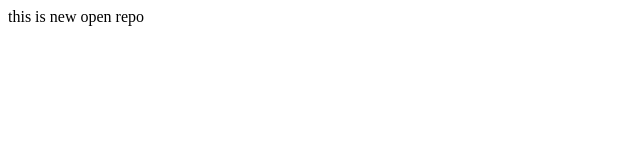
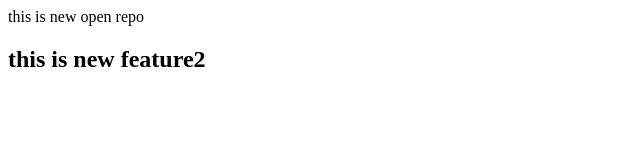
Before and after one commit to PrinceKumar01292/openRepo, a plain HTML site: page openRepo/index.html in a window 1280 px wide. Shown: the whole page, without its empty margins (0-640 px from the left). Drawn offline with Linux system fonts and the light colour scheme.

Commit message:
add new feature2 h2

```diff
--- a/openRepo/index.html
+++ b/openRepo/index.html
@@ -1 +1,2 @@
 <p> this is new open repo</p>
+<h2>this is new feature2</h2>
```
